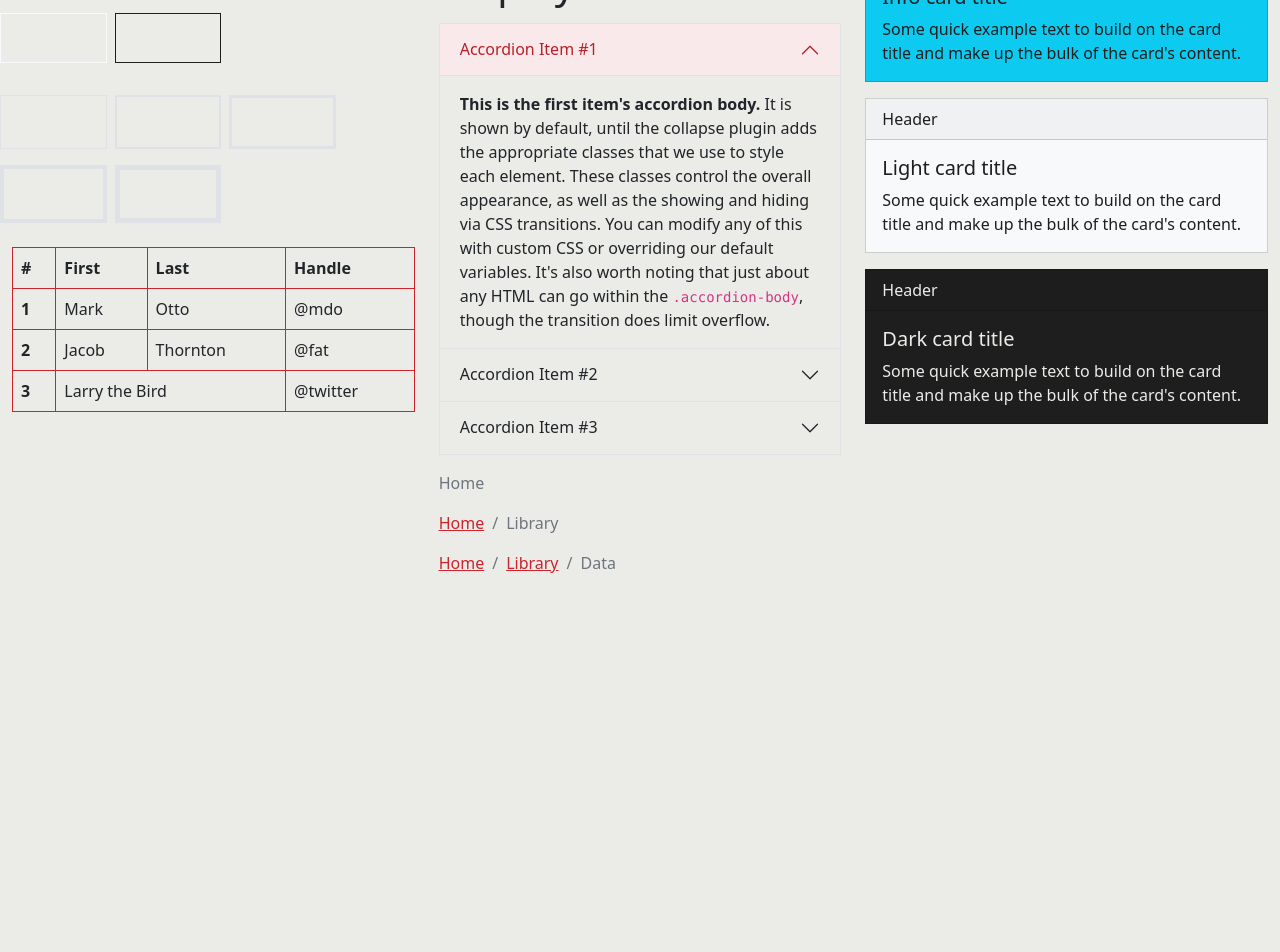
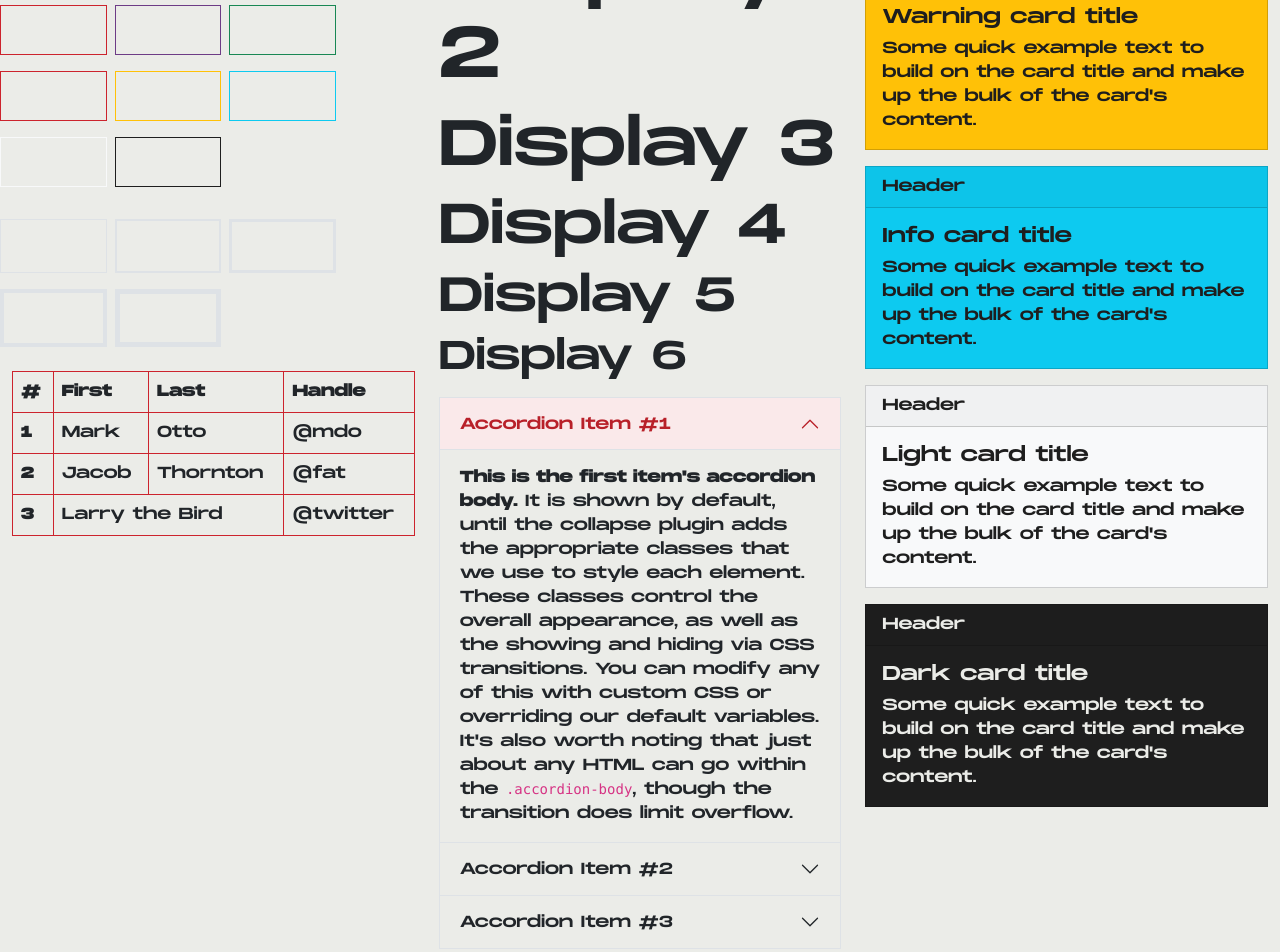
Before and after one commit to Janjanny/Incubus-Website, a website: page theming-kit.html in a window 1280 px wide. Shown: the part 1145-2097 px from the top of the page. Before the commit the page ends 1736 px from the top, so only its background shows below. Drawn offline with nearby package versions, Linux system fonts and the light colour scheme.

Commit message:
set font to root

```diff
--- a/scss/style.scss
+++ b/scss/style.scss
@@ -24,4 +24,5 @@
 * {
    padding: 0;
    margin: 0;
+   font-family: 'Monument Extended';
 }
```
Also changed, not shown: assets/css/style.css, 1 other file.
